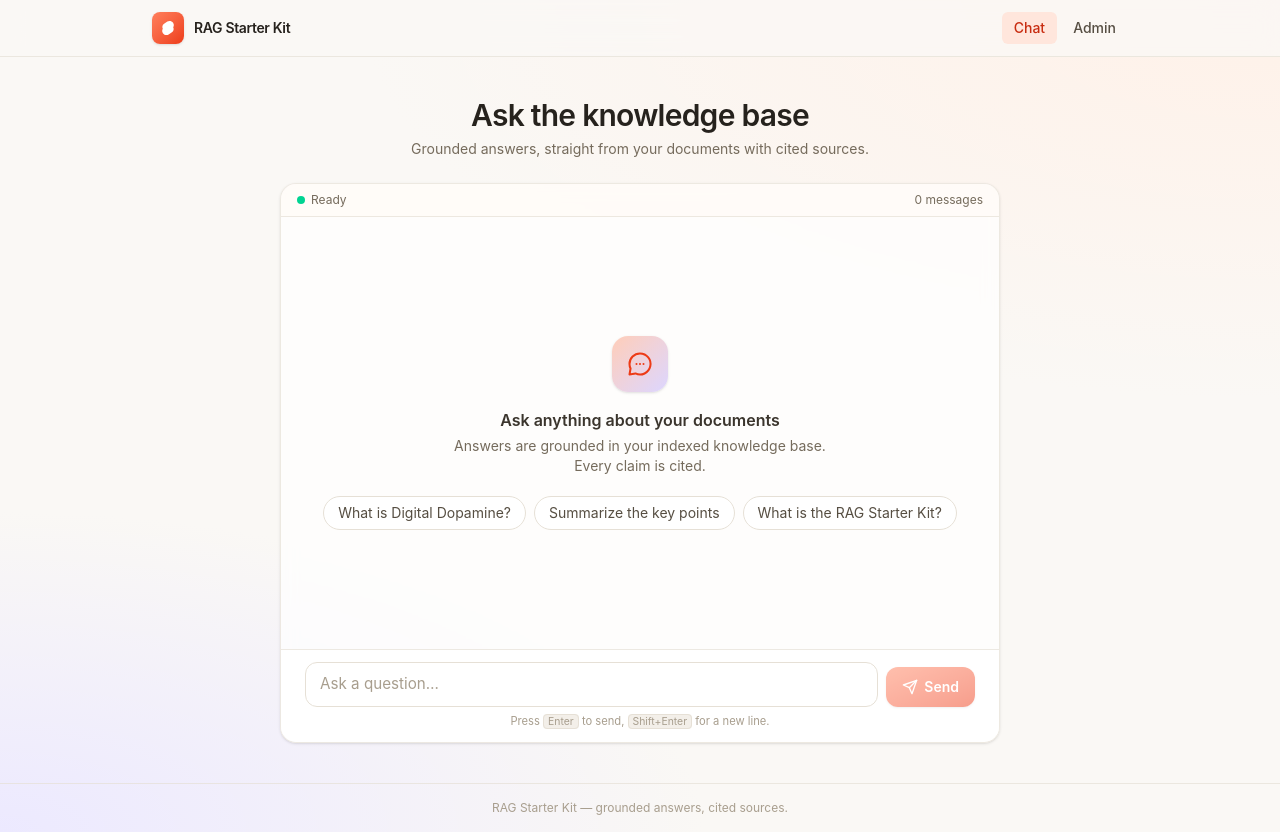
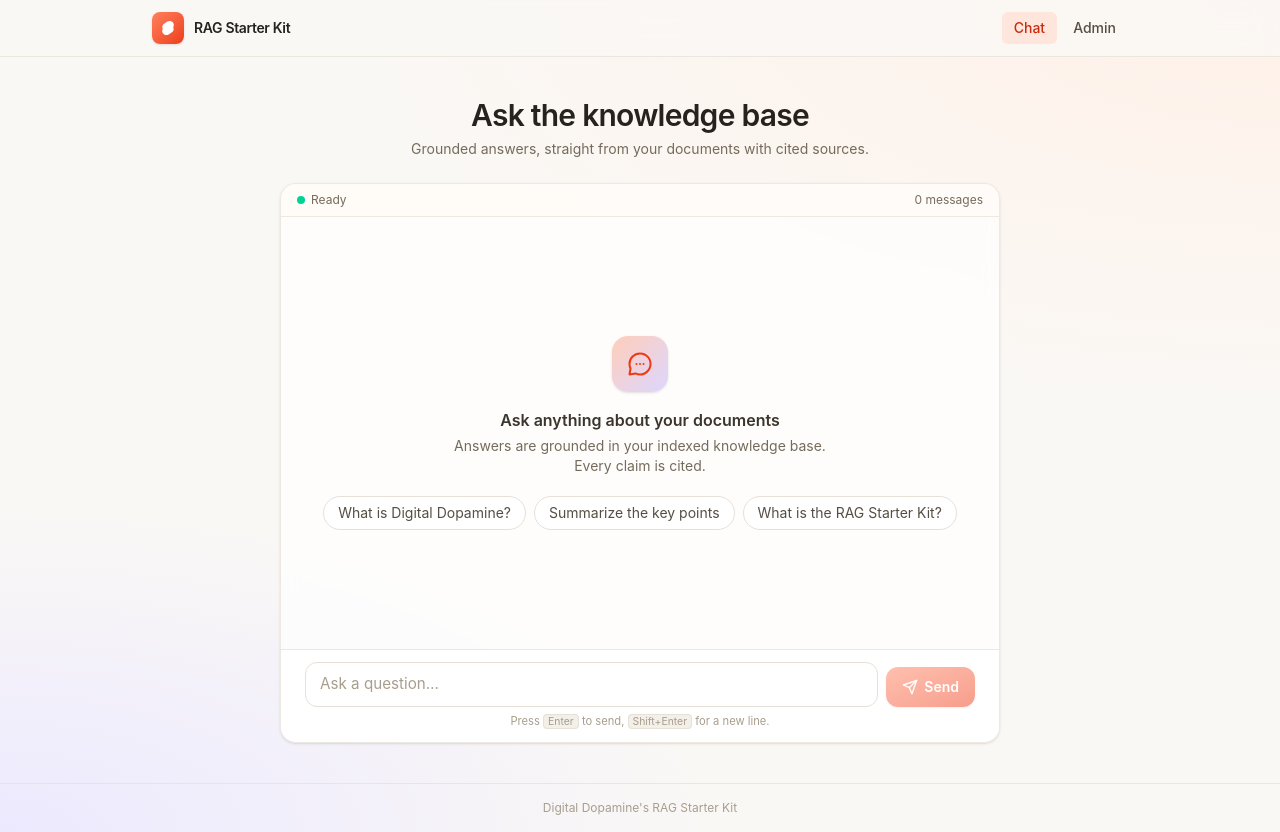
Before and after one commit to kdleonard93/rag-starter-kit, a SvelteKit app in the folder app/: page / in a window 1280 px wide. Built offline with nearby package versions, Linux system fonts and the light colour scheme.

Commit message:
footer update

```diff
--- a/app/src/routes/+layout.svelte
+++ b/app/src/routes/+layout.svelte
@@ -53,6 +53,6 @@
 	</main>
 
 	<footer class="border-t border-ink-200/70 py-4 text-center text-xs text-ink-400">
-		<p>RAG Starter Kit — grounded answers, cited sources.</p>
+		<p>Digital Dopamine's RAG Starter Kit</p>
 	</footer>
 </div>
```
